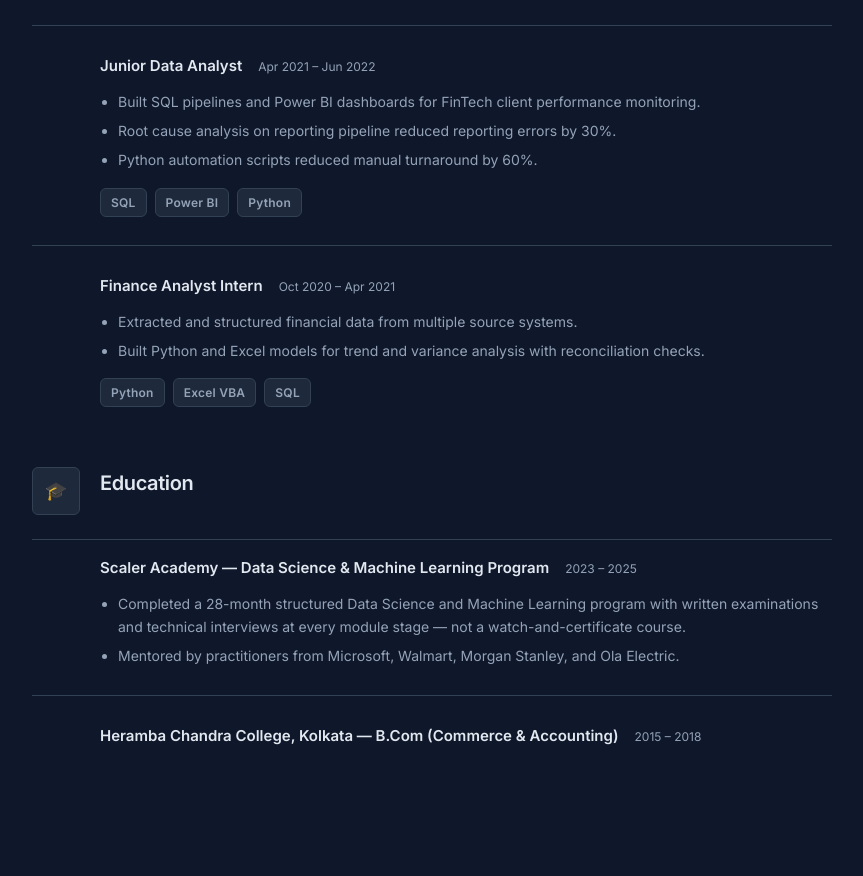
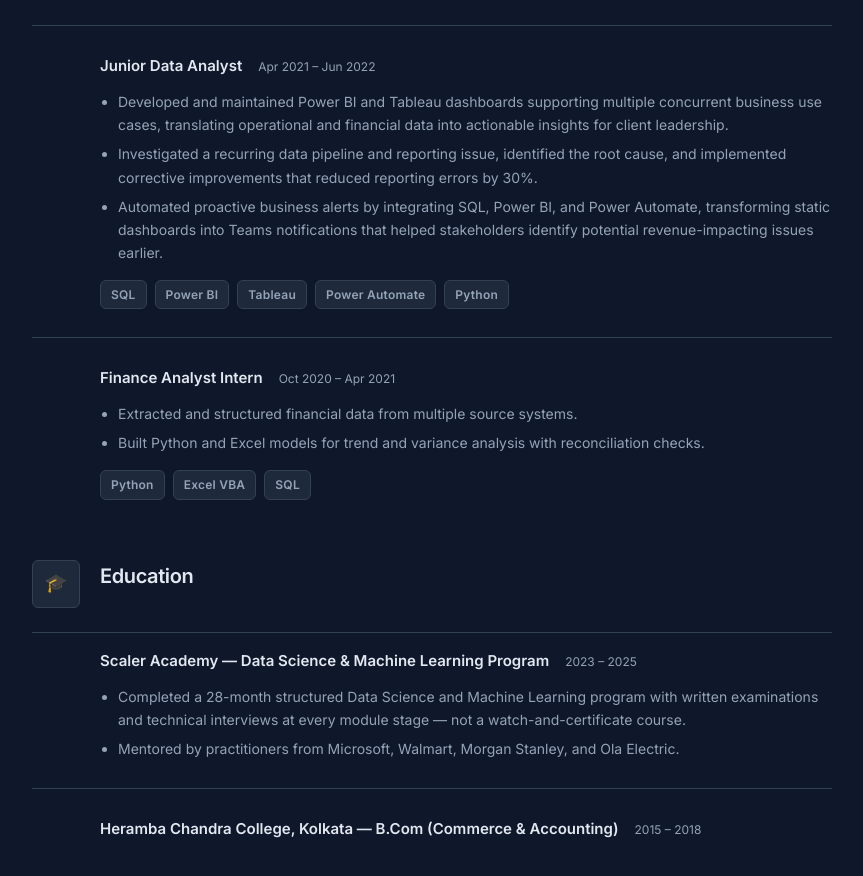
Before and after one commit to addy9051/dsml-portfolio, a plain HTML site: page experience.html in a window 1280 px wide. Shown: the part 1800-2676 px from the top of the page, without its empty margins (208-1071 px from the left). Drawn offline with Linux system fonts and the light colour scheme.

Commit message:
refactor: update experience entry with detailed bullet points and expanded tech stack

```diff
--- a/experience.html
+++ b/experience.html
@@ -193,13 +193,21 @@
                 <span class="exp-role-period">Apr 2021 – Jun 2022</span>
               </div>
               <ul>
-                <li>Built SQL pipelines and Power BI dashboards for FinTech client performance monitoring.</li>
-                <li>Root cause analysis on reporting pipeline reduced reporting errors by 30%.</li>
-                <li>Python automation scripts reduced manual turnaround by 60%.</li>
+                <li>
+                  Developed and maintained Power BI and Tableau dashboards supporting multiple concurrent business use cases, translating operational and financial data into actionable insights for client leadership.
+                </li>
+                <li>
+                  Investigated a recurring data pipeline and reporting issue, identified the root cause, and implemented corrective improvements that reduced reporting errors by 30%.
+                </li>
+                <li>
+                  Automated proactive business alerts by integrating SQL, Power BI, and Power Automate, transforming static dashboards into Teams notifications that helped stakeholders identify potential revenue-impacting issues earlier.
+                </li>
               </ul>
               <div class="tech-stack" style="margin-top: 16px;">
                 <span class="badge">SQL</span>
                 <span class="badge">Power BI</span>
+                <span class="badge">Tableau</span>
+                <span class="badge">Power Automate</span>
                 <span class="badge">Python</span>
               </div>
             </div>
```
